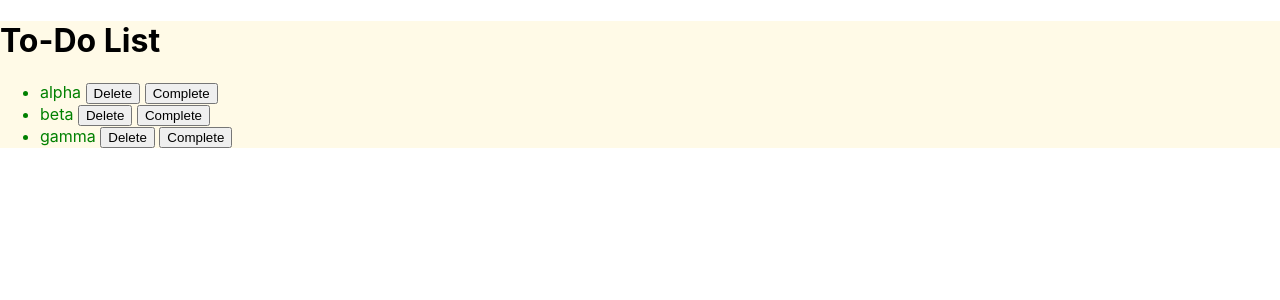
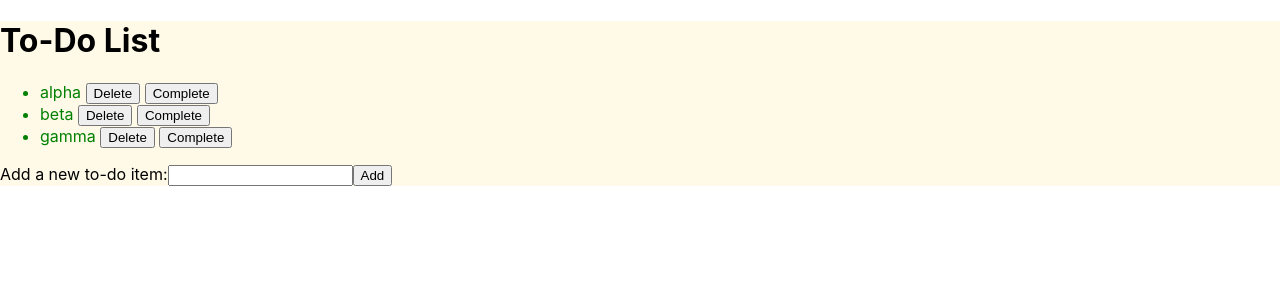
Before and after one commit to claire-codes/tr-todo, a React (Create React App) app: page / in a window 1280 px wide. Shown: the top 300 px of the page. Built offline with nearby package versions, Linux system fonts and the light colour scheme.

Commit message:
Adds ability to add new todo to list

```diff
--- a/src/App.js
+++ b/src/App.js
@@ -16,7 +16,8 @@ class App extends React.Component {
       { task: "alpha", complete: false },
       { task: "beta", complete: false },
       { task: "gamma", complete: false }
-    ]
+    ],
+    todoToAdd: ""
   };
 
   deleteTodo = index => {
@@ -31,6 +32,14 @@ class App extends React.Component {
     newTodo.complete = !newTodo.complete;
     newTodos[index] = newTodo;
     this.setState({ todos: newTodos });
+  };
+
+  addTodo = todo => {
+    if (todo === "") return;
+    this.setState({
+      todos: [...this.state.todos, { task: todo, complete: false }]
+    });
+    this.setState({ todoToAdd: "" });
   };
 
   render() {
@@ -53,6 +62,22 @@ class App extends React.Component {
             );
           })}
         </ul>
+        <div>
+          <label>Add a new to-do item:</label>
+          <input
+            type="text"
+            value={this.state.todoToAdd}
+            onChange={e => {
+              this.setState({ todoToAdd: e.target.value });
+            }}
+          />
+          <button
+            type="button"
+            onClick={() => this.addTodo(this.state.todoToAdd)}
+          >
+            Add
+          </button>
+        </div>
       </MainBody>
     );
   }
```
